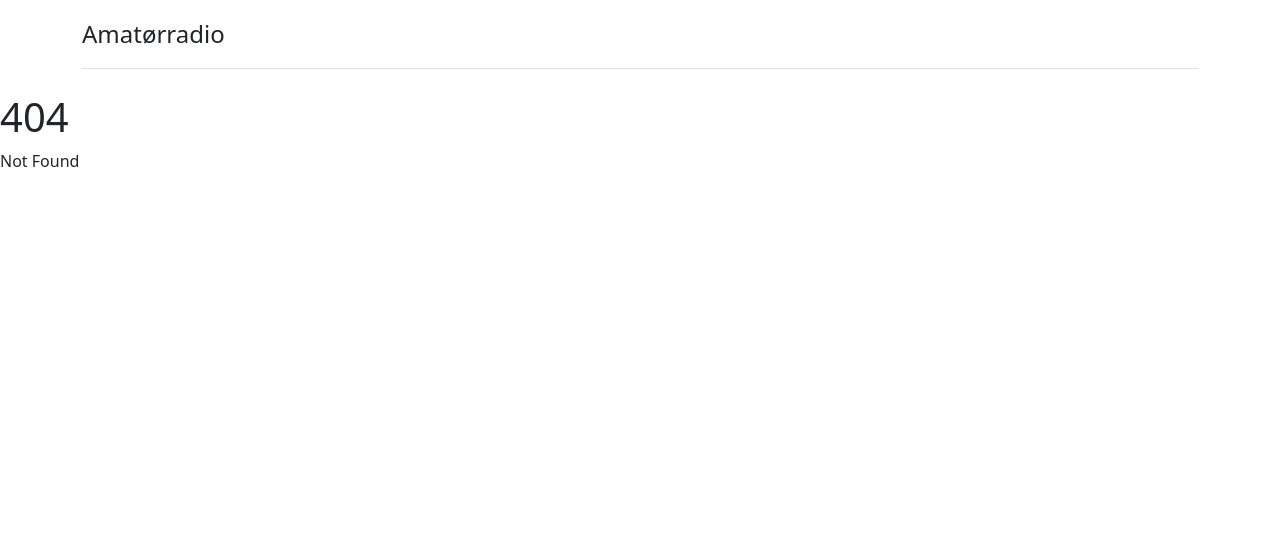
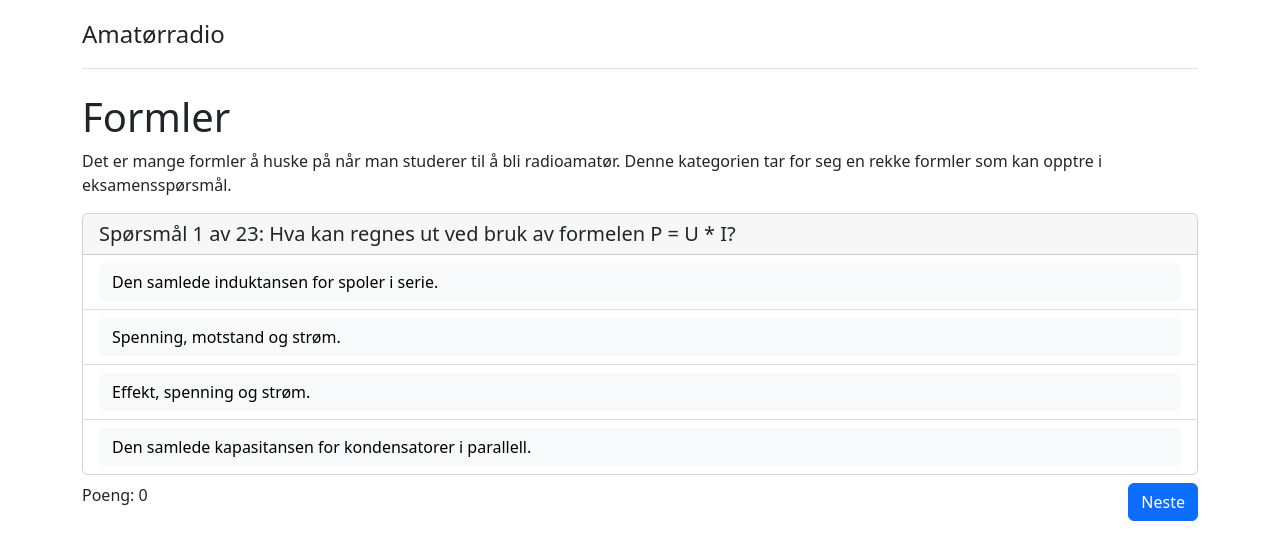
Before and after one commit to Maritims/ham-quiz, a SvelteKit app: page /formulas in a window 1280 px wide. Before the commit this address had no page. Shown: the top 560 px of the page. Built offline with nearby package versions, Linux system fonts and the light colour scheme.

Commit message:
Added formulas.

```diff
--- a/package.json
+++ b/package.json
@@ -6,13 +6,16 @@
 		"build": "vite build",
 		"preview": "vite preview",
 		"check": "svelte-kit sync && svelte-check --tsconfig ./tsconfig.json",
-		"check:watch": "svelte-kit sync && svelte-check --tsconfig ./tsconfig.json --watch"
+		"check:watch": "svelte-kit sync && svelte-check --tsconfig ./tsconfig.json --watch",
+		"deploy": "touch build/.nojekyll && gh-pages -d build -t true"
 	},
 	"devDependencies": {
 		"@sveltejs/adapter-auto": "^2.0.0",
+		"@sveltejs/adapter-static": "^2.0.1",
 		"@sveltejs/kit": "^1.5.0",
 		"@types/cookie": "^0.5.1",
 		"bootstrap": "^5.2.3",
+		"gh-pages": "^5.0.0",
 		"sass": "^1.58.3",
 		"svelte": "^3.54.0",
 		"svelte-check": "^3.0.1",
--- a/src/Quiz.svelte
+++ b/src/Quiz.svelte
@@ -27,15 +27,20 @@
 
 	let currentId = questions[0].id;
 	let isCompleted = false;
-	$: currentQuestion = questions.find(
-		(question) => question.id === currentId
-	)!;
+	$: currentQuestion = questions.find((question) => question.id === currentId)!;
+    $: currentAnswer = answers.find(a => a.id === currentId);
 	$: score = answers.reduce((sum, a) => sum += a.value ? 1 : 0, 0);
 </script>
 
 <div class="container">
     <div class="row">
         <div class="col">
+            {#if currentAnswer && !currentAnswer.value && currentQuestion.explanation}
+                <div class="alert alert-info" role="alert">
+                    <h4 class="alert-heading">Forklaring</h4>
+                    <p>{currentQuestion.explanation}</p>
+                </div>
+            {/if}
             <div class="card">
                 <h5 class="card-header">Spørsmål {questions.indexOf(currentQuestion) + 1} av {questions.length}: {currentQuestion.question}</h5>
                 <ul class="list-group list-group-flush">
--- a/src/routes/+layout.svelte
+++ b/src/routes/+layout.svelte
@@ -1,11 +1,12 @@
 <script lang="ts">
+    import { base } from '$app/paths';
 	import '../../node_modules/bootstrap/dist/css/bootstrap.css';
 </script>
 
 <div class="app">
 	<div class="container">
 		<header class="d-flex flex-wrap justify-content-center py-3 mb-4 border-bottom">
-		  <a href="/" class="d-flex align-items-center mb-3 mb-md-0 me-md-auto text-dark text-decoration-none">
+		  <a href="{base}/" class="d-flex align-items-center mb-3 mb-md-0 me-md-auto text-dark text-decoration-none">
 			<span class="fs-4">Amatørradio</span>
 		  </a>
 		</header>
--- /dev/null
+++ b/src/routes/+layout.ts
@@ -0,0 +1 @@
+export const prerender = true;
--- a/src/routes/+page.ts
+++ /dev/null
@@ -1,3 +0,0 @@
-// since there's no dynamic data here, we can prerender
-// it so that it gets served as a static asset in production
-export const prerender = true;
--- /dev/null
+++ b/src/routes/formulas/+page.svelte
@@ -0,0 +1,21 @@
+<script lang="ts">
+    import { page } from "$app/stores";
+    import Quiz from "../../Quiz.svelte";
+</script>
+
+<svelte:head>
+	<title>Formler</title>
+	<meta name="description" content="Formler" />
+</svelte:head>
+
+<section>
+    <div class="container">
+        <div class="row">
+            <div class="col">
+                <h1>{$page.data.title}</h1>
+                <p>{$page.data.description}</p>
+            </div>
+        </div>
+    </div>
+    <Quiz questions={$page.data.questions} />
+</section>
--- /dev/null
+++ b/src/routes/formulas/+page.ts
@@ -0,0 +1,125 @@
+import type { Question } from "$lib/question";
+
+export function load() {
+    const questions: Question[] = [{
+        id: 1,
+        question: 'Hva kan regnes ut ved bruk av formelen P = U * I?',
+        answer: 'Effekt, spenning og strøm.',
+        explanation: 'P (effekt) regnes ut ved å multiplisere U (spenning) med I (strøm). Husk at formelen kan vendes etter behov for å regne ut de andre faktorene.'
+    }, {
+        id: 2,
+        question: 'Hva kan regnes ut ved bruk av formelen U = R * I?',
+        answer: 'Spenning, motstand og strøm.',
+        explanation: 'U (spenning) regnes ut ved å multiplisere R (motstand) med I (strøm). Husk at formelen kan vendes etter behov for å regne ut de andre faktorene.'
+    }, {
+        id: 3,
+        question: 'Hva kan regnes ut ved bruk av Rt = R1 + R2 + R3 + ...?',
+        answer: 'Den samlede effektive motstanden ved bruk av flere motstander i serie.',
+        explanation: 'For å finne den samlede effektive motstand av motstander i serie, må vi legge sammen de enkelte verdiene. Husk å ta hensyn til ulike enheter som Ω, kΩ og MΩ. Summering må gjøres av like enheter.'
+    }, {
+        id: 4,
+        question: 'Hva kan regnes ut ved bruk av formelen Rt = R / n?',
+        answer: 'Den samlede effektive motstanden ved bruk av flere parallelle motstander hvor alle motstandene er like.',
+        explanation: 'Generelt, for n like motstander vil den totale strømmen være n ganger strømmen gjennom en av motstandene. R er motstandsverdien av hvilken som helst av motstandene og n er antallet motstander.'
+    }, {
+        id: 5,
+        question: 'Hva kan regnes ut ved bruk av formelen 1 / Rt = 1/R1 + 1/R2 + 1/R3 + ...?',
+        answer: 'Den samlede effektive motstanden ved bruk av flere parallelle motstander hvor motstandene er ulike.',
+        explanation: ''
+    }, {
+        id: 6,
+        question: 'Hva kan regnes ut ved bruk av formelen Uut = Uinn * (R2 / (R1 + R2))?',
+        answer: 'Spenningen mellom to motstander i en potensialdeler (spenningsdeler).',
+        explanation: 'Den tlførte spenningen Uinn fører til at det flyter strøm i de to seriekoblede motstandene R1 og R2. Spenningen (Uut) over R2 følger direkte av Ohms lov. Av denne formelen kan vi se at strømmen som trekkes fra potensialdeleren er liten i forhold til strømmen i R1 og R2.'
+    }, {
+        id: 7,
+        question: 'Hva kan regnes ut ved bruk av formelen Ct = C1 + C2 + C3 + ...?',
+        answer: 'Den samlede kapasitansen for kondensatorer i parallell.',
+        explanation: 'Tenk på parallellkoblede kondensatorer som at hver kondensator øker arealet på platene. På samme måten vil den samlede kapasitansen tilsvare summen av de individuelle kapasitansene.'
+    }, {
+        id: 8,
+        question: 'Hva kan regnes ut ved bruk av formelen 1/Ct = 1/C1 + 1/C2 + 1/C3 + ...?',
+        answer: 'Den samlede kapasitansen for kondensatorer i serie.',
+        explanation: 'Tenk på dette som at avstanden mellom platene øker.'
+    }, {
+        id: 9,
+        question: 'Hva kan regnes ut ved bruk av formelen Lt = L1 + L2 + L3 + ...?',
+        answer: 'Den samlede induktansen for spoler i serie.',
+        explanation: 'Samlet induktans regnes ut på samme måte som effektiv motstand, dvs. at den samlede induktansen alltid er summen av alle spolenes induktans.'
+    }, {
+        id: 10,
+        question: 'Hva kan regnes ut ved bruk av formelen 1/Lt = 1/L1 + 1/L2 + 1/L3 + ...?',
+        answer: 'Den samlede induktansen for spoler i parallell.',
+        explanation: 'Det er uvanlig at spoler kobles i parallell. Den samlede induktansen regnes ut på samme måte som effektiv motstand.'
+    }, {
+        id: 11,
+        question: 'Hva kan regnes ut ved bruk av formelen f = 1 / T?',
+        answer: 'Frekvens målt i antall svingninger per sekund.',
+        explanation: ''
+    }, {
+        id: 12,
+        question: 'Hva kan regnes ut ved bruk av formelen Urms = 0,707 * Uspiss?',
+        answer: 'Efffektiv verdi (RMS).',
+        explanation: 'I virkeligheten er det ikke spissverdien som vanligvis oppgis. Det vanligste er å oppgi effektivverdien, også kalt RMS-verdien.'
+    }, {
+        id: 13,
+        question: 'Hva kan regnes ut ved bruk av formelen Xc = (2πfC)^-1?',
+        answer: 'Kapasitiv reaktans, dvs. en kondensators motstand.',
+        explanation: ''
+    }, {
+        id: 14,
+        question: 'Hva kan regnes ut ved bruk av formelen Xl = 2πfL?',
+        answer: 'Induktiv reaktans, dvs. en spoles motstand.',
+        explanation: ''
+    }, {
+        id: 15,
+        question: 'Hva kan regnes ut ved bruk av formelen f = 1 / (2π * sqrt(LC))?',
+        answer: 'Resonansfrekvensen i en krets.',
+        explanation: ''
+    }, {
+        id: 16,
+        question: 'Hva kan regnes ut ved bruk av formelen L = 1 / (4 * π² * f² * C)?',
+        answer: 'Spolens induktans.',
+        explanation: ''
+    }, {
+        id: 17,
+        question: 'Hva kan regnes ut ved bruk av formelen C = 1 / (4 * π² * f² * L)?',
+        answer: 'Kondensatorens kapasitans.',
+        explanation: ''
+    }, {
+        id: 18,
+        question: 'Hva kan regnes ut ved bruk av formelen Q = Xc / R?',
+        answer: 'Godhetsfaktoren Q.',
+        explanation: ''
+    }, {
+        id: 19,
+        question: 'Hva kan regnes ut ved bruk av formelen Q = 1/R * 1/(2πfC)?',
+        answer: 'Godhetsfaktoren Q.',
+        explanation: ''
+    }, {
+        id: 20,
+        question: 'Hva kan regnes ut ved bruk av formelen Q = 1/(2πfCR)?',
+        answer: 'Godhetsfaktoren Q.',
+        explanation: ''
+    }, {
+        id: 21,
+        question: 'Hva kan regnes ut ved bruk av formelen Us = Up * (ns/np)?',
+        answer: 'Den sekundære spolens spenning i en transformator.',
+        explanation: 'Spenningen i den seukndæren spolen bestemmes av antall viklinger, eller rettere sagt forholdet mellom antallet viklinger på de to spolene. Dersom den sekundære spolen har halvparten så mange viklinger vil den induserte spenningen på den sekundære spolen være halvparten av den primære.'
+    }, {
+        id: 22,
+        question: 'Hva kan regnes ut ved bruk av formelen Ip = Is * (ns/np)?',
+        answer: 'Den primære spolens strøm i en transformator.',
+        explanation: 'Det forsvinner jo ingen effekt i transformatoren, så effekten ut må være den samme som effekten inn (bortsett fra noen svært små tap), så dersom den sekundære spenningen halveres, så må det bety at den sekundære strømmen dobles.'
+    }, {
+        id: 23,
+        question: 'Hva kan regnes ut ved bruk av formelen Zp = Zs * (Primærviklinger * Sekundærviklinger)²?',
+        answer: 'Impedansforholdet i en transformator.',
+        explanation: 'Resistansen eller impedansen som møter den primære kretsen er ikke den samme som møter den sekundære. Dersom primærspenningen er det dobbelte av sekundærspenningen og primærstrømmen er halvparten av sekundærstrømmen, så blir impedansforholdet 4:1. Impedansforholdet blir altså transformert med kvadratet av viklingsforholdet.'
+    }];
+    return {
+        title: 'Formler',
+        description: 'Det er mange formler å huske på når man studerer til å bli radioamatør. Denne kategorien tar for seg en rekke formler som kan opptre i eksamensspørsmål.',
+        questions: questions
+    }
+};
--- a/svelte.config.js
+++ b/svelte.config.js
@@ -1,4 +1,4 @@
-import adapter from '@sveltejs/adapter-auto';
+import adapter from '@sveltejs/adapter-static';
 import { vitePreprocess } from '@sveltejs/kit/vite';
 
 /** @type {import('@sveltejs/kit').Config} */
@@ -8,7 +8,10 @@ const config = {
 	preprocess: vitePreprocess(),
 
 	kit: {
-		adapter: adapter()
+		adapter: adapter(),
+		paths: {
+			base: process.env.NODE_ENV === 'production' ? '/ham-quiz' : ''
+		}
 	}
 };
 
```
Also changed, not shown: src/routes/+page.svelte (+10 -2 lines), 1 other file (tests, documents, lock files or other folders).
